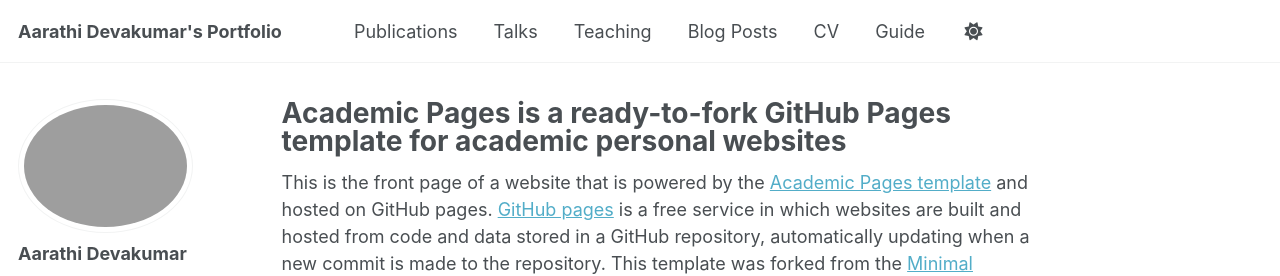
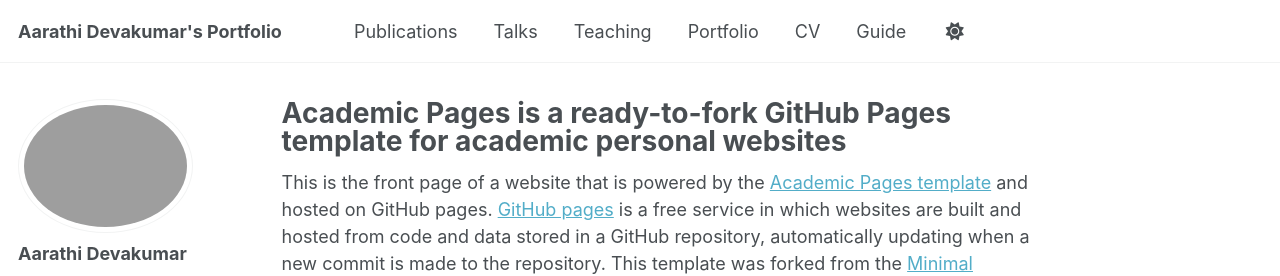
Before and after one commit to LoverSwiftieArt/aarathi.devakumar, a Jekyll site: the page built from _pages/about.md, in a window 1280 px wide. Shown: the top 276 px of the page. Built offline with Jekyll 4.4.1, drawn with Linux system fonts in a browser that asks for light colours; a script that is not in the unit is left out.

Commit message:
Update navigation.yml

```diff
--- a/_data/navigation.yml
+++ b/_data/navigation.yml
@@ -17,8 +17,8 @@ main:
   - title: "Teaching"
     url: /teaching/
 
-  - title: "Blog Posts"
-    url: /year-archive/
+  - title: "Portfolio"
+    url: /portfolio/
 
   - title: "CV"
     url: /cv/
```
